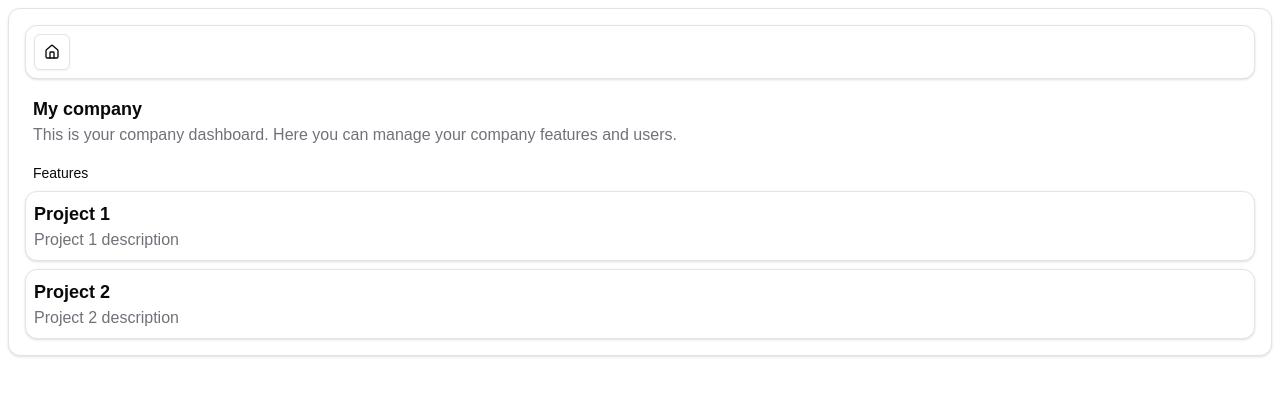
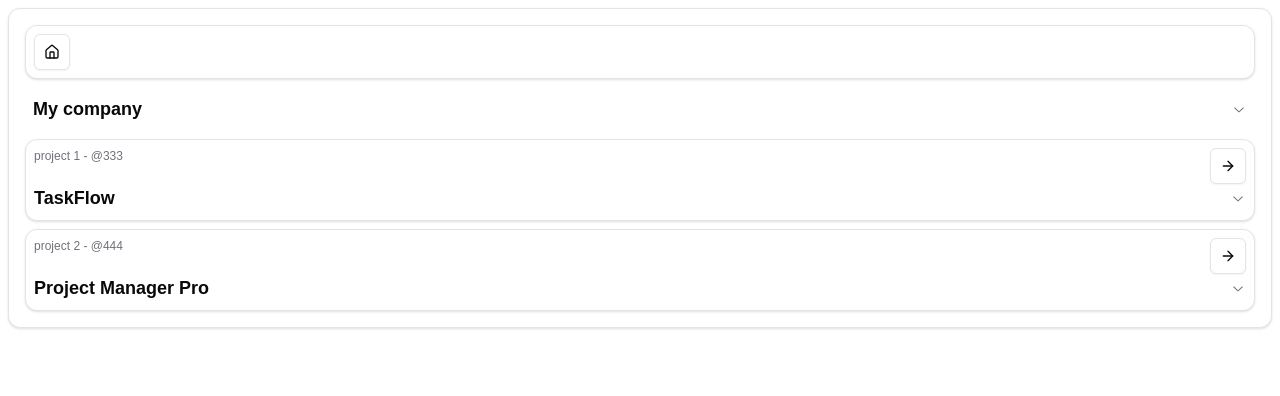
Before and after one commit to cechecco/veda, a Next.js app in the folder veda/: page /dashboard in a window 1280 px wide. Shown: the top 396 px of the page. Built offline with nearby package versions, Linux system fonts and the light colour scheme.

Commit message:
style improvment

```diff
--- a/veda/app/dashboard/actions.tsx
+++ b/veda/app/dashboard/actions.tsx
@@ -9,36 +9,67 @@ export interface Feature {
 
 const data: Feature[] = [
     {
-        id: "333",
-        name: "Project 1",
-        description: "Project 1 description",
-        parentId: null
+        "id": "333",
+        "name": "TaskFlow",
+        "description": "TaskFlow is an innovative workflow management software designed to streamline and automate daily tasks within companies and project teams. By leveraging artificial intelligence, TaskFlow learns user preferences, suggests best practices, and automates repetitive tasks, enabling teams to focus on strategic activities. The platform allows the creation and management of visual workflows, where each step is linked to measurable objectives and dynamic deadlines. TaskFlow supports real-time collaboration, intelligent task assignment based on skills, and progress monitoring through customizable dashboards. Integrated with popular tools such as Slack, Trello, and Google Workspace, TaskFlow seamlessly fits into any team's workflow, providing an advanced automation engine that can perform automatic updates, send notifications, or generate weekly reports. Furthermore, TaskFlow features a continuous learning system that analyzes previous project data to suggest improvements to workflows, enhancing productivity and reducing time wastage.",
+        "parentId": null
     },
     {
-        id: "444",
-        name: "Project 2",
-        description: "Project 2 description",
-        parentId: null
+        "id": "444",
+        "name": "Project Manager Pro",
+        "description": "Project Manager Pro is a comprehensive project management solution built to handle complex multi-phase projects across different industries. It enables teams to plan, execute, and track project milestones with precision. The software supports detailed Gantt charts, resource allocation, and risk assessment tools. One of the standout features is its seamless integration with third-party software like Jira and Asana, allowing users to import and synchronize existing projects effortlessly. The reporting engine generates in-depth reports with key performance indicators (KPIs) and progress summaries. Designed for large-scale projects, Project Manager Pro simplifies the process of managing teams, budgets, timelines, and deliverables all in one place.",
+        "parentId": null
     },
     {
-        id: "777",
-        name: "Feature 1",
-        description: "Feature 1 description",
-        parentId: "333"
+        "id": "777",
+        "name": "Automated Reporting Engine",
+        "description": "The Automated Reporting Engine within TaskFlow is designed to gather, process, and deliver insightful reports automatically at scheduled intervals or upon specific triggers. The system pulls data from various connected platforms and generates tailored reports in multiple formats such as PDF, Excel, and CSV. It supports customizable report templates, enabling teams to focus on the metrics that matter most, whether it's project milestones, team performance, or resource utilization. This feature is powered by an AI-driven engine that analyzes data trends and provides actionable recommendations for future tasks. The flexibility of this engine allows for integration into larger business intelligence tools, making it a valuable asset for data-driven decision-making.",
+        "parentId": "333"
     },
     {
-        id: "888",
-        name: "Feature 2",
-        description: "Feature 2 description",
-        parentId: "333"
+        "id": "888",
+        "name": "Real-Time Collaboration Hub",
+        "description": "The Real-Time Collaboration Hub in TaskFlow is a fully integrated platform that allows teams to collaborate on projects in real time, regardless of their location. This hub supports features such as file sharing, instant messaging, and task co-editing. With integrated video conferencing and whiteboard functionalities, it creates a virtual workspace that bridges the gap between remote and in-office teams. Additionally, the collaboration hub ensures version control, making it easy to track changes, comment on progress, and revert to previous versions of tasks or documents. The AI assists by suggesting contributors based on their skill sets and past involvement in similar projects, making collaboration not only seamless but also efficient.",
+        "parentId": "333"
     },
     {
-        id: "999",
-        name: "Feature 3",
-        description: "Feature 3 description",
-        parentId: "444"
+        "id": "999",
+        "name": "Budget Tracking and Forecasting",
+        "description": "Budget Tracking and Forecasting is a key feature in Project Manager Pro that allows teams to monitor their project expenses in real time while also projecting future costs based on current spending patterns. This feature integrates with financial tools like QuickBooks and SAP to pull in actual expense data, providing a clear comparison between projected and actual budgets. Users can set financial milestones, monitor expenditures, and receive alerts when costs approach budget limits. The forecasting engine uses historical data and AI predictions to estimate future expenses, ensuring that projects stay on track and within budget. It also allows stakeholders to create what-if scenarios to simulate different budget outcomes.",
+        "parentId": "444"
+    },
+    {
+        "id": "1001",
+        "name": "AI-Driven Cost Optimization",
+        "description": "AI-Driven Cost Optimization is an advanced sub-module within Budget Tracking and Forecasting that utilizes machine learning algorithms to identify areas where costs can be reduced without compromising project quality. The system analyzes expense data from multiple projects, comparing performance, timelines, and resources to suggest ways to streamline operations. The AI learns from previous projects and adapts to changing conditions, ensuring that the cost recommendations are always up-to-date. By leveraging predictive analytics, this feature can forecast the financial impact of certain decisions before they are made, offering detailed simulations of cost-saving measures over time.",
+        "parentId": "999"
+    },
+    {
+        "id": "1002",
+        "name": "Scenario Analysis and Simulation",
+        "description": "Scenario Analysis and Simulation allows project managers to test different financial and operational strategies within the AI-Driven Cost Optimization tool. This feature enables users to create hypothetical situations where different budget allocations, resource levels, or deadlines are adjusted. The AI simulates the potential outcomes of these changes, providing comprehensive reports that include projected timelines, risk levels, and cost implications. By comparing different scenarios, users can make informed decisions about the most effective strategies for reducing costs while maintaining high productivity.",
+        "parentId": "1001"
+    },
+    {
+        "id": "1003",
+        "name": "Deep Learning Analytics",
+        "description": "Deep Learning Analytics is a sub-component of the Automated Reporting Engine. It employs neural networks to analyze complex data patterns across multiple projects. This feature goes beyond basic reporting by identifying hidden correlations in project performance metrics, enabling project managers to optimize workflows more effectively. By continuously learning from the data generated by ongoing projects, it adapts over time to provide more accurate predictions and recommendations. Deep Learning Analytics integrates with external data sources, enhancing its capability to make decisions based on broader market or industry trends.",
+        "parentId": "777"
+    },
+    {
+        "id": "1004",
+        "name": "Predictive Resource Allocation",
+        "description": "Predictive Resource Allocation, part of the Real-Time Collaboration Hub, uses historical data and AI-driven algorithms to predict the optimal allocation of resources across ongoing projects. It considers variables such as team member availability, skills, project deadlines, and current workload to ensure that resources are distributed efficiently. The system also provides real-time adjustments based on changing project conditions, automatically reallocating resources to high-priority tasks as needed. This feature helps prevent over-allocation or underutilization of team members, maximizing productivity while minimizing delays.",
+        "parentId": "888"
+    },
+    {
+        "id": "1005",
+        "name": "Dynamic Workforce Management",
+        "description": "Dynamic Workforce Management is an advanced tool within Predictive Resource Allocation that provides real-time data on team performance, task completion rates, and workforce availability. It can analyze workload distribution and suggest changes to team compositions or schedules to improve efficiency. This feature integrates with HR systems to pull in employee data, tracking skills, availability, and certifications to ensure that the right person is assigned to the right task. The system automatically detects bottlenecks and reallocates resources to balance workloads across teams.",
+        "parentId": "1004"
     }
 ]
+
 
 const getFeature = async (id: string): Promise<Feature | null> => {
     return data.find(feature => feature.id === id) || null
--- a/veda/app/dashboard/page.tsx
+++ b/veda/app/dashboard/page.tsx
@@ -4,6 +4,9 @@ import React, { useEffect, useState } from "react"
 import { Feature, getFeature, getFeatures } from "./actions"
 import Breadcrumb from './Breadcrumb';
 import { Card } from "@/components/ui/card";
+import { Accordion, AccordionContent, AccordionItem, AccordionTrigger } from "@/components/ui/accordion";
+import { ArrowRight } from "lucide-react";
+import { Button } from "@/components/ui/button";
 
 const DashboardPage: React.FC = () => {
 
@@ -40,25 +43,41 @@ const DashboardPage: React.FC = () => {
   return (
     <Card className="p-2 m-2">
       <Breadcrumb breadcrumb={breadcrumb} setParentId={setParentId} />
+      <div className="p-2 m-2">
+        <Accordion type="single" collapsible className="w-full [&>*]:border-b-0 [&>*]:m-0 [&>*]:p-0">
+          <AccordionItem value="description">
+            <AccordionTrigger className="p-0">
+              <p className="text-lg font-bold">{feature ? feature.name : "My company"}</p>
+            </AccordionTrigger>
+            <AccordionContent className="p-0">
+              <p className="text-muted-foreground">
+                {feature
+                  ? feature.description
+                  : "This is your company dashboard. Here you can manage your company features and users."}
+              </p>
+            </AccordionContent>
+          </AccordionItem>
+        </Accordion>
+      </div>
       {
-        feature ? (
-          <div className="p-2 m-2">
-            <p className="text-lg font-bold">{feature.name}</p>
-            <p className="text-muted-foreground">{feature.description}</p>
-          </div>
-        ) : (
-          <div className="p-2 m-2">
-            <p className="text-lg font-bold">My company</p>
-            <p className="text-muted-foreground">This is your company dashboard. Here you can manage your company features and users.</p>
-          </div>
-        )
-      }
-      <p className="font -bold text-sm pl-4">Features</p>
-      {
-        subFeatures.map(feature => (
-          <Card key={feature.id} onClick={() => setParentId(feature.id)} className="p-2 m-2">
-            <p className="text-lg font-bold">{feature.name}</p>
-            <p className="text-muted-foreground">{feature.description}</p>
+        subFeatures.map((feature, i) => (
+          <Card key={feature.id} className="p-2 m-2">
+            <div className="w-full flex justify-between items-top">
+              <p className="text-muted-foreground text-xs">{feature.parentId ? "feature" : "project"} {i + 1} - @{feature.id}</p>
+            <Button variant="outline" size="icon" onClick={() => setParentId(feature.id)} className="flex-grow-0">
+              <ArrowRight className="h-4 w-4" />
+            </Button>
+            </div>
+            <Accordion type="single" collapsible className="w-full [&>*]:border-b-0 [&>*]:m-0 [&>*]:p-0">
+                <AccordionItem value="description">
+                  <AccordionTrigger className="p-0">
+                    <p className="text-lg font-bold">{feature.name}</p>
+                  </AccordionTrigger>
+                  <AccordionContent className="p-0">
+                    <p className="text-muted-foreground">{feature.description}</p>
+                  </AccordionContent>
+                </AccordionItem>
+              </Accordion>
           </Card>
         ))
       }
```
